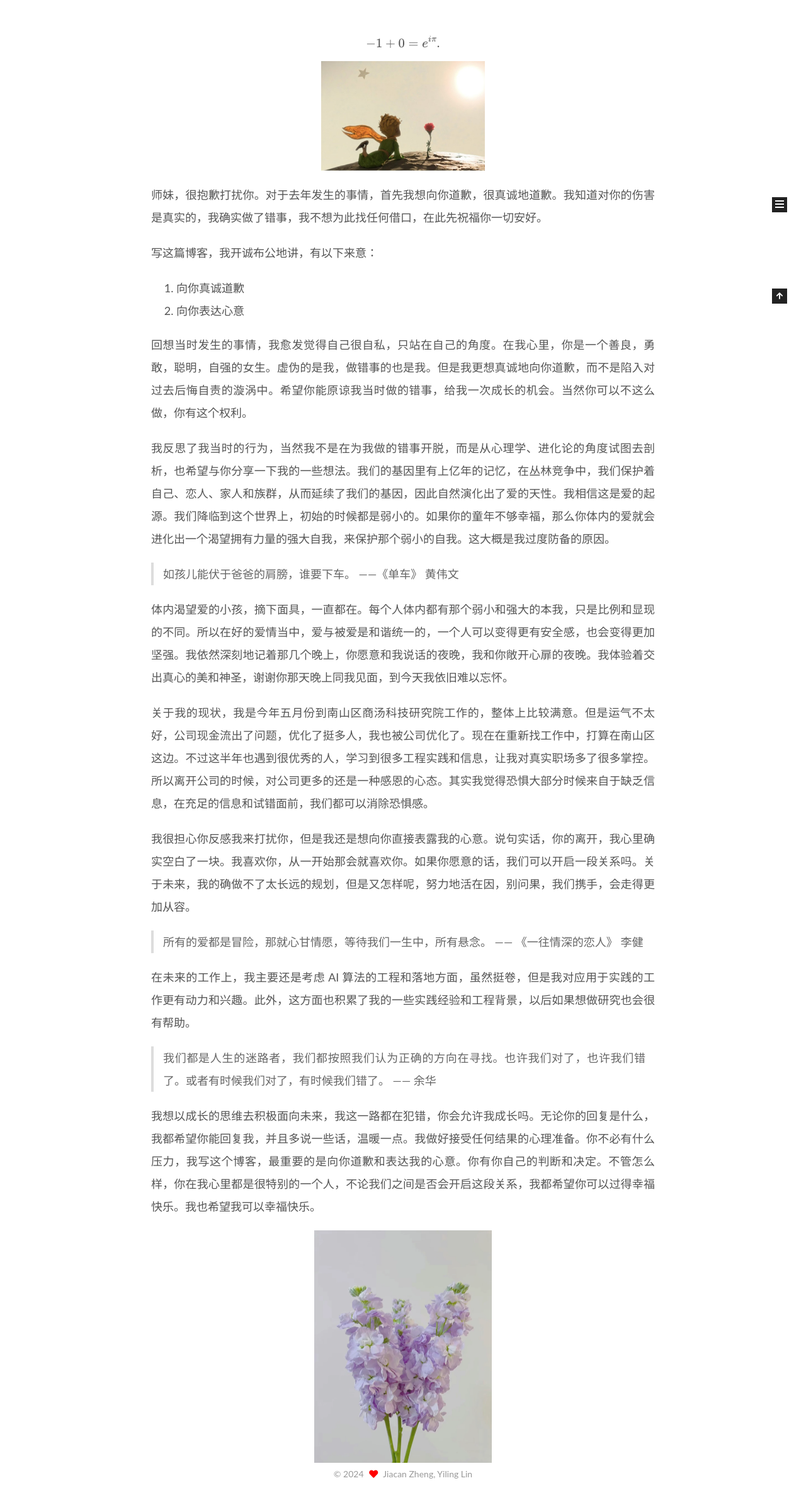
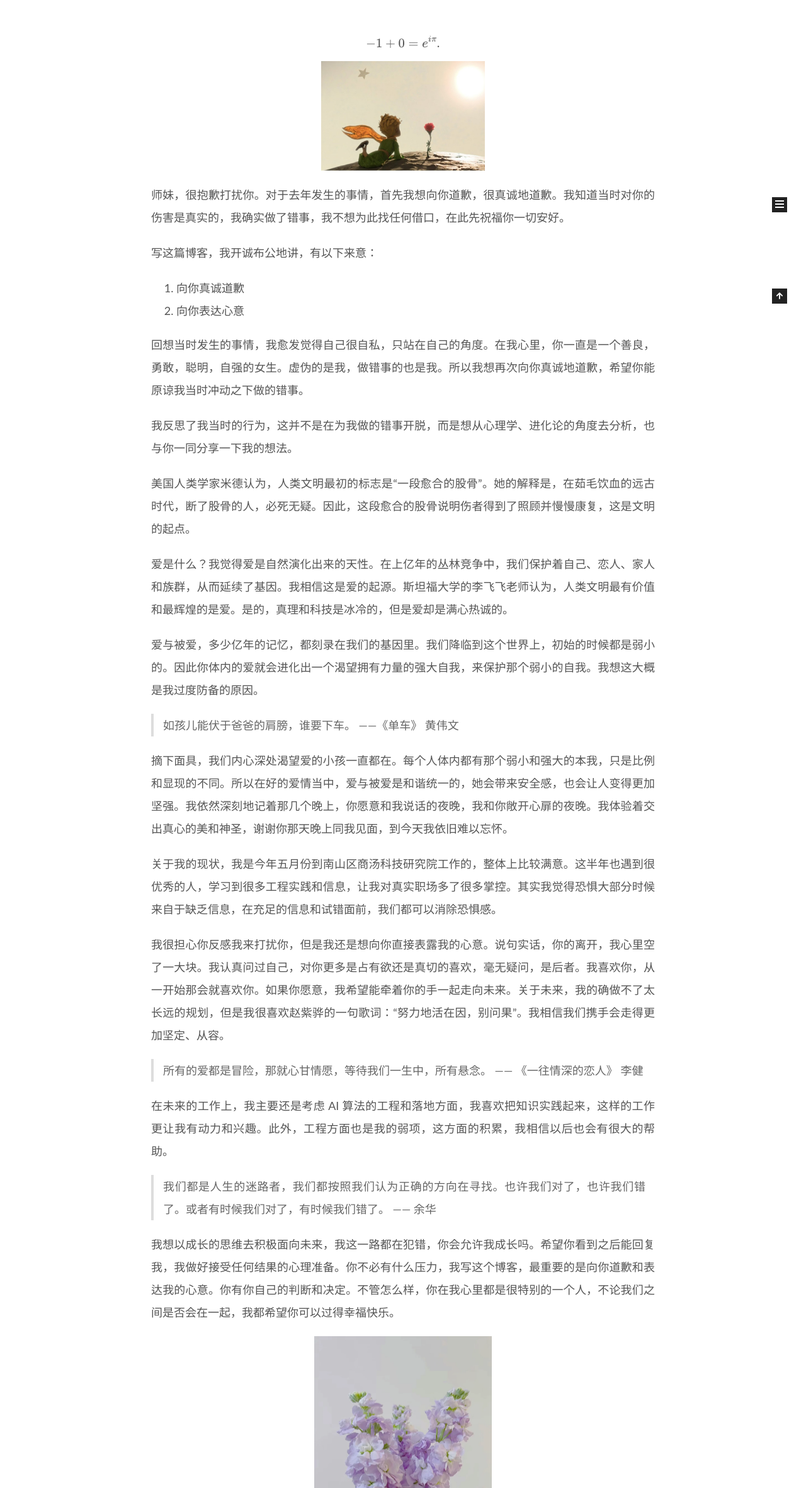
Before and after one commit to vol-010-cano/vol-010-cano.github.io, a plain HTML site: page index.html in a window 1280 px wide. Shown: the part 418-2780 px from the top of the page at 63% size. Drawn offline with nearby package versions, Linux system fonts and the light colour scheme.

Commit message:
Site updated: 2024-11-06 16:40:00

```diff
--- a/css/main.css
+++ b/css/main.css
@@ -1165,7 +1165,7 @@ pre .javascript .function {
 }
 .links-of-author a::before,
 .links-of-author span.exturl::before {
-  background: #c65786;
+  background: #748e60;
   border-radius: 50%;
   content: ' ';
   display: inline-block;
--- a/index.html
+++ b/index.html
@@ -171,7 +171,7 @@
       <header class="post-header">
         <h2 class="post-title" itemprop="name headline">
 
-            <a href="/2024/11/04/love/" class="post-title-link" itemprop="url">Love</a>
+            <a href="/2024/11/04/love/" class="post-title-link" itemprop="url">爱你就像爱生命</a>
         </h2>
 
         <div class="post-meta">
@@ -188,7 +188,7 @@
                   <i class="far fa-calendar-check"></i>
                 </span>
                 <span class="post-meta-item-text">Edited on</span>
-                <time title="Modified: 2024-11-06 13:27:23" itemprop="dateModified" datetime="2024-11-06T13:27:23+08:00">2024-11-06</time>
+                <time title="Modified: 2024-11-06 16:13:21" itemprop="dateModified" datetime="2024-11-06T16:13:21+08:00">2024-11-06</time>
               </span>
             <span class="post-meta-item">
               <span class="post-meta-item-icon">
@@ -215,31 +215,35 @@
 -1 + 0 = e^{i\pi}.
 \]</span></p>
 <p><img src="/images/the little prince and rose.jpg" style="zoom:33%;" /></p>
-<p>师妹，很抱歉打扰你。对于去年发生的事情，首先我想向你道歉，很真诚地道歉。我知道对你的伤害是真实的，我确实做了错事，我不想为此找任何借口，在此先祝福你一切安好。</p>
+<p>师妹，很抱歉打扰你。对于去年发生的事情，首先我想向你道歉，很真诚地道歉。我知道当时对你的伤害是真实的，我确实做了错事，我不想为此找任何借口，在此先祝福你一切安好。</p>
 <p>写这篇博客，我开诚布公地讲，有以下来意：</p>
 <ol type="1">
 <li>向你真诚道歉</li>
 <li>向你表达心意</li>
 </ol>
-<p>回想当时发生的事情，我愈发觉得自己很自私，只站在自己的角度。在我心里，你是一个善良，勇敢，聪明，自强的女生。虚伪的是我，做错事的也是我。但是我更想真诚地向你道歉，而不是陷入对过去后悔自责的漩涡中。希望你能原谅我当时做的错事，给我一次成长的机会。当然你可以不这么做，你有这个权利。</p>
-<p>我反思了我当时的行为，当然我不是在为我做的错事开脱，而是从心理学、进化论的角度试图去剖析，也希望与你分享一下我的一些想法。我们的基因里有上亿年的记忆，在丛林竞争中，我们保护着自己、恋人、家人和族群，从而延续了我们的基因，因此自然演化出了爱的天性。我相信这是爱的起源。我们降临到这个世界上，初始的时候都是弱小的。如果你的童年不够幸福，那么你体内的爱就会进化出一个渴望拥有力量的强大自我，来保护那个弱小的自我。这大概是我过度防备的原因。</p>
+<p>回想当时发生的事情，我愈发觉得自己很自私，只站在自己的角度。在我心里，你一直是一个善良，勇敢，聪明，自强的女生。虚伪的是我，做错事的也是我。所以我想再次向你真诚地道歉，希望你能原谅我当时冲动之下做的错事。</p>
+<!-- 给我一次成长的机会。当然你可以不这么做，你有这个权利。 -->
+<p>我反思了我当时的行为，这并不是在为我做的错事开脱，而是想从心理学、进化论的角度去分析，也与你一同分享一下我的想法。</p>
+<p>美国人类学家米德认为，人类文明最初的标志是“一段愈合的股骨”。她的解释是，在茹毛饮血的远古时代，断了股骨的人，必死无疑。因此，这段愈合的股骨说明伤者得到了照顾并慢慢康复，这是文明的起点。</p>
+<p>爱是什么？我觉得爱是自然演化出来的天性。在上亿年的丛林竞争中，我们保护着自己、恋人、家人和族群，从而延续了基因。我相信这是爱的起源。斯坦福大学的李飞飞老师认为，人类文明最有价值和最辉煌的是爱。是的，真理和科技是冰冷的，但是爱却是满心热诚的。</p>
+<p>爱与被爱，多少亿年的记忆，都刻录在我们的基因里。我们降临到这个世界上，初始的时候都是弱小的。因此你体内的爱就会进化出一个渴望拥有力量的强大自我，来保护那个弱小的自我。我想这大概是我过度防备的原因。</p>
 <blockquote>
 <p>如孩儿能伏于爸爸的肩膀，谁要下车。 ——《单车》 黄伟文</p>
 </blockquote>
-<p>体内渴望爱的小孩，摘下面具，一直都在。每个人体内都有那个弱小和强大的本我，只是比例和显现的不同。所以在好的爱情当中，爱与被爱是和谐统一的，一个人可以变得更有安全感，也会变得更加坚强。我依然深刻地记着那几个晚上，你愿意和我说话的夜晚，我和你敞开心扉的夜晚。我体验着交出真心的美和神圣，谢谢你那天晚上同我见面，到今天我依旧难以忘怀。</p>
-<p>关于我的现状，我是今年五月份到南山区商汤科技研究院工作的，整体上比较满意。但是运气不太好，公司现金流出了问题，优化了挺多人，我也被公司优化了。现在在重新找工作中，打算在南山区这边。不过这半年也遇到很优秀的人，学习到很多工程实践和信息，让我对真实职场多了很多掌控。所以离开公司的时候，对公司更多的还是一种感恩的心态。其实我觉得恐惧大部分时候来自于缺乏信息，在充足的信息和试错面前，我们都可以消除恐惧感。</p>
-<p>我很担心你反感我来打扰你，但是我还是想向你直接表露我的心意。说句实话，你的离开，我心里确实空白了一块。我喜欢你，从一开始那会就喜欢你。如果你愿意的话，我们可以开启一段关系吗。关于未来，我的确做不了太长远的规划，但是又怎样呢，努力地活在因，别问果，我们携手，会走得更加从容。</p>
+<p>摘下面具，我们内心深处渴望爱的小孩一直都在。每个人体内都有那个弱小和强大的本我，只是比例和显现的不同。所以在好的爱情当中，爱与被爱是和谐统一的，她会带来安全感，也会让人变得更加坚强。我依然深刻地记着那几个晚上，你愿意和我说话的夜晚，我和你敞开心扉的夜晚。我体验着交出真心的美和神圣，谢谢你那天晚上同我见面，到今天我依旧难以忘怀。</p>
+<p>关于我的现状，我是今年五月份到南山区商汤科技研究院工作的，整体上比较满意。这半年也遇到很优秀的人，学习到很多工程实践和信息，让我对真实职场多了很多掌控。其实我觉得恐惧大部分时候来自于缺乏信息，在充足的信息和试错面前，我们都可以消除恐惧感。</p>
+<p>我很担心你反感我来打扰你，但是我还是想向你直接表露我的心意。说句实话，你的离开，我心里空了一大块。我认真问过自己，对你更多是占有欲还是真切的喜欢，毫无疑问，是后者。我喜欢你，从一开始那会就喜欢你。如果你愿意，我希望能牵着你的手一起走向未来。关于未来，我的确做不了太长远的规划，但是我很喜欢赵紫骅的一句歌词：“努力地活在因，别问果”。我相信我们携手会走得更加坚定、从容。</p>
 <blockquote>
 <p>所有的爱都是冒险，那就心甘情愿，等待我们一生中，所有悬念。 ——
 《一往情深的恋人》 李健</p>
 </blockquote>
 <p>在未来的工作上，我主要还是考虑 AI
-算法的工程和落地方面，虽然挺卷，但是我对应用于实践的工作更有动力和兴趣。此外，这方面也积累了我的一些实践经验和工程背景，以后如果想做研究也会很有帮助。</p>
+算法的工程和落地方面，我喜欢把知识实践起来，这样的工作更让我有动力和兴趣。此外，工程方面也是我的弱项，这方面的积累，我相信以后也会有很大的帮助。</p>
 <blockquote>
 <p>我们都是人生的迷路者，我们都按照我们认为正确的方向在寻找。也许我们对了，也许我们错了。或者有时候我们对了，有时候我们错了。
 —— 余华</p>
 </blockquote>
-<p>我想以成长的思维去积极面向未来，我这一路都在犯错，你会允许我成长吗。无论你的回复是什么，我都希望你能回复我，并且多说一些话，温暖一点。我做好接受任何结果的心理准备。你不必有什么压力，我写这个博客，最重要的是向你道歉和表达我的心意。你有你自己的判断和决定。不管怎么样，你在我心里都是很特别的一个人，不论我们之间是否会开启这段关系，我都希望你可以过得幸福快乐。我也希望我可以幸福快乐。</p>
+<p>我想以成长的思维去积极面向未来，我这一路都在犯错，你会允许我成长吗。希望你看到之后能回复我，我做好接受任何结果的心理准备。你不必有什么压力，我写这个博客，最重要的是向你道歉和表达我的心意。你有你自己的判断和决定。不管怎么样，你在我心里都是很特别的一个人，不论我们之间是否会在一起，我都希望你可以过得幸福快乐。</p>
 <p><img src="/images/violet.webp" style="zoom:25%;" /></p>
 
 
```
Also changed, not shown: 2024/11/04/love/index.html (+19 -15 lines), archives/2024/11/index.html (+1 -1 lines), archives/2024/index.html (+1 -1 lines), archives/index.html (+1 -1 lines), categories/Love/index.html (+1 -1 lines), tags/Love/index.html (+1 -1 lines).
